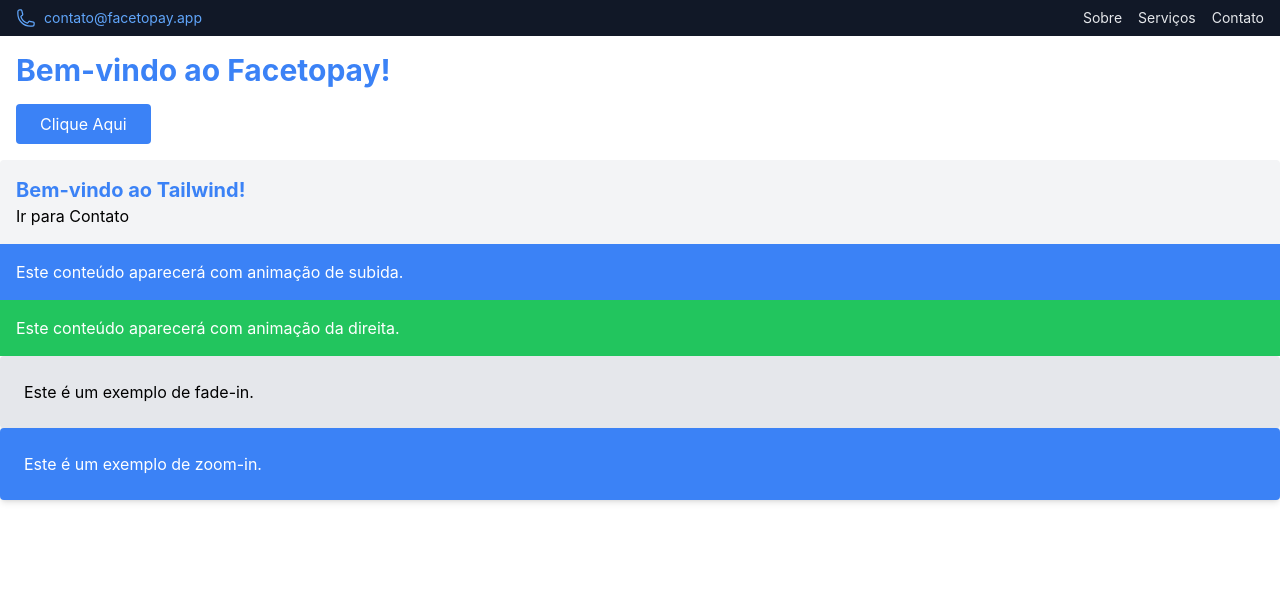
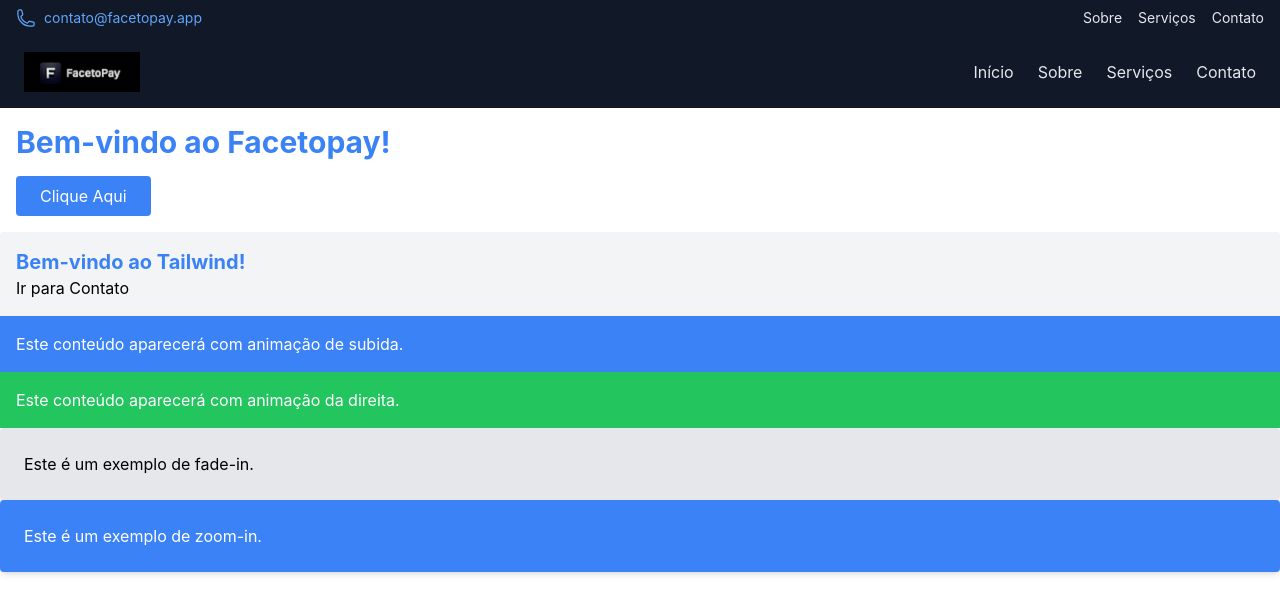
Before and after one commit to phpsantos/facetopay, a React (Create React App) app in the folder frontend-facetopay/: page / in a window 1280 px wide. Shown: the top 614 px of the page. Built offline with nearby package versions, Linux system fonts and the light colour scheme.

Commit message:
adicionando a navbar

```diff
--- /dev/null
+++ b/frontend-facetopay/src/components/NavBar.js
@@ -0,0 +1,34 @@
+// src/components/Navbar.js
+import React from "react";
+import logo from "../assets/logo.png";
+
+const Navbar = () => {
+    return (
+        <nav className="bg-gray-900 text-gray-200 px-6 py-4 flex justify-between items-center">
+            {/* Logo */}
+            <div className="flex items-center space-x-2">
+                <div className="flex items-center">
+                    <img src={logo} alt="Facetopay Logo" className="h-10 w-auto" />
+                </div>
+            </div>
+
+            {/* Menus */}
+            <div className="hidden md:flex space-x-6">
+                <a href="#home" className="hover:text-blue-400">
+                    Início
+                </a>
+                <a href="#sobre" className="hover:text-blue-400">
+                    Sobre
+                </a>
+                <a href="#servicos" className="hover:text-blue-400">
+                    Serviços
+                </a>
+                <a href="#contato" className="hover:text-blue-400">
+                    Contato
+                </a>
+            </div>
+        </nav>
+    );
+};
+
+export default Navbar;
--- a/frontend-facetopay/src/pages/home.js
+++ b/frontend-facetopay/src/pages/home.js
@@ -4,6 +4,7 @@
 import AOS from "aos";
 import "aos/dist/aos.css";
 import TopBar from "../components/TopBar";
+import NavBar from "../components/NavBar";
 
 const Home = ({ apiUrl }) => {
 
@@ -22,6 +23,7 @@
   return (
     <div>
        <TopBar />
+       <NavBar />
       <div className="p-4">
         {/* Animação de entrada */}
         <motion.h1
```
Also changed, not shown: frontend-facetopay/src/App.js (+4 -3 lines), frontend-facetopay/src/assets/logo.png (added).
